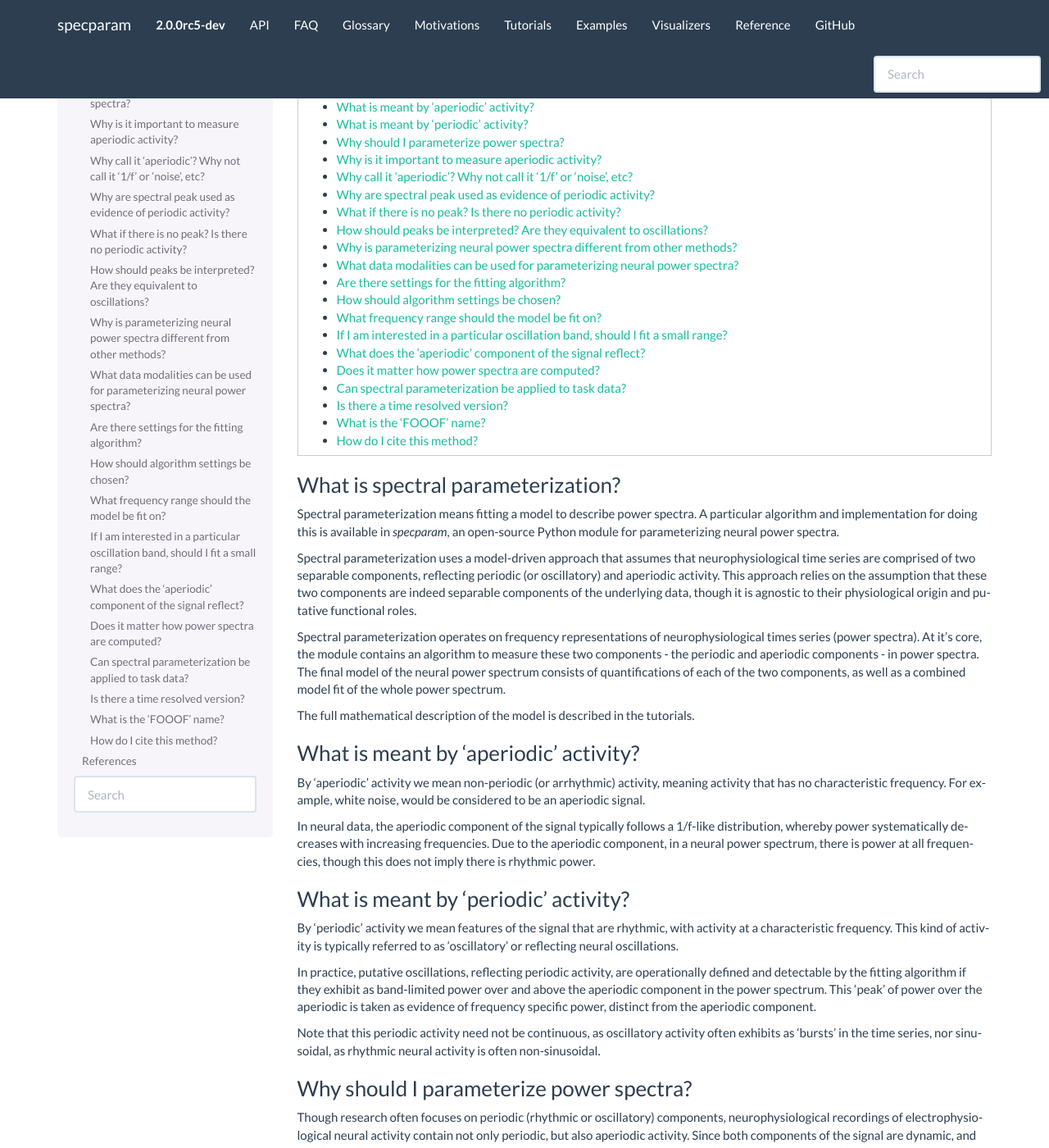
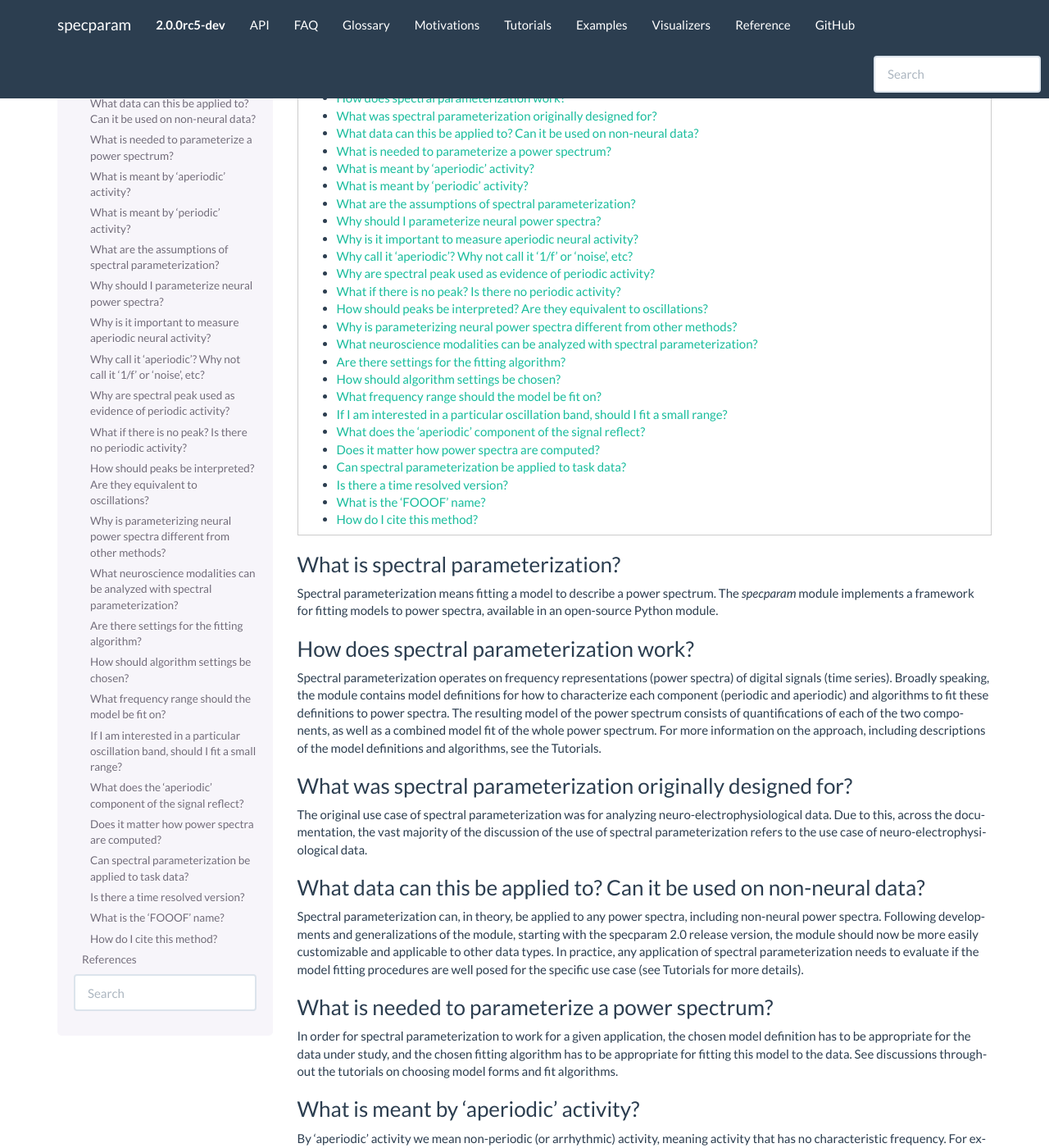
Before and after one commit to fooof-tools/fooof, a Sphinx documentation site: the page built from doc/faq.rst, in a window 1280 px wide and 1400 px high, scrolled down 196 px. Shown: the whole window at 82% size. Built offline with Sphinx 7.4.7, drawn with Linux system fonts in a browser that asks for light colours; pages that are not in the unit, such as notebooks, are missing from menus; some of the changed text lies outside the part shown.

Commit message:
update FAQ

```diff
--- a/doc/faq.rst
+++ b/doc/faq.rst
@@ -3,9 +3,8 @@ Frequently Asked Questions
 
 The following is a collection of frequently asked questions and answers about spectral parameterization.
 
-These answers focus on the ideas and concepts relating to parameterizing neural power spectra.
-
-For code related questions, check out the API listing, tutorials, and examples.
+The questions and answers here focus on the key ideas and concept relating to the approach.
+For code related questions and examples, check out the API listing and tutorials.
 
 Table of Contents
 -----------------
@@ -16,23 +15,46 @@ Table of Contents
 What is spectral parameterization?
 ~~~~~~~~~~~~~~~~~~~~~~~~~~~~~~~~~~
 
-Spectral parameterization means fitting a model to describe power spectra.
-A particular algorithm and implementation for doing this is available in `specparam`,
-an open-source Python module for parameterizing neural power spectra.
+Spectral parameterization means fitting a model to describe a power spectrum.
+The `specparam` module implements a framework for fitting models to power spectra,
+available in an open-source Python module.
 
-Spectral parameterization uses a model-driven approach that assumes that neurophysiological time
-series are comprised of two separable components, reflecting periodic (or oscillatory) and
-aperiodic activity. This approach relies on the assumption that these two components are indeed separable
-components of the underlying data, though it is agnostic to their physiological origin and
-putative functional roles.
+How does spectral parameterization work?
+~~~~~~~~~~~~~~~~~~~~~~~~~~~~~~~~~~~~~~~~
 
-Spectral parameterization operates on frequency representations of neurophysiological times
-series (power spectra). At it's core, the module contains an algorithm to measure these two
-components - the periodic and aperiodic components - in power spectra. The final model
-of the neural power spectrum consists of quantifications of each of the two components, as well as
-a combined model fit of the whole power spectrum.
+Spectral parameterization operates on frequency representations (power spectra) of digital
+signals (time series). Broadly speaking, the module contains model definitions for how to
+characterize each component (periodic and aperiodic) and algorithms to fit these definitions
+to power spectra. The resulting model of the power spectrum consists of quantifications of
+each of the two components, as well as a combined model fit of the whole power spectrum.
+For more information on the approach, including descriptions of the model definitions
+and algorithms, see the Tutorials.
 
-The full mathematical description of the model is described in the tutorials.
+What was spectral parameterization originally designed for?
+~~~~~~~~~~~~~~~~~~~~~~~~~~~~~~~~~~~~~~~~~~~~~~~~~~~~~~~~~~~
+
+The original use case of spectral parameterization was for analyzing
+neuro-electrophysiological data. Due to this, across the documentation,
+the vast majority of the discussion of the use of spectral parameterization
+refers to the use case of neuro-electrophysiological data.
+
+What data can this be applied to? Can it be used on non-neural data?
+~~~~~~~~~~~~~~~~~~~~~~~~~~~~~~~~~~~~~~~~~~~~~~~~~~~~~~~~~~~~~~~~~~~~
+
+Spectral parameterization can, in theory, be applied to any power spectra,
+including non-neural power spectra. Following developments and generalizations of the module,
+starting with the specparam 2.0 release version, the module should now be more easily
+customizable and applicable to other data types. In practice, any application of spectral
+parameterization needs to evaluate if the model fitting procedures are well posed
+for the specific use case (see Tutorials for more details).
+
+What is needed to parameterize a power spectrum?
+~~~~~~~~~~~~~~~~~~~~~~~~~~~~~~~~~~~~~~~~~~~~~~~~
+
+In order for spectral parameterization to work for a given application, the chosen
+model definition has to be appropriate for the data under study, and the chosen fitting
+algorithm has to be appropriate for fitting this model to the data. See discussions throughout
+the tutorials on choosing model forms and fit algorithms.
 
 What is meant by 'aperiodic' activity?
 ~~~~~~~~~~~~~~~~~~~~~~~~~~~~~~~~~~~~~~
@@ -58,12 +80,26 @@ and detectable by the fitting algorithm if they exhibit as band-limited power ov
 the aperiodic component in the power spectrum. This 'peak' of power over the aperiodic is taken as
 evidence of frequency specific power, distinct from the aperiodic component.
 
-Note that this periodic activity need not be continuous, as oscillatory activity often
-exhibits as 'bursts' in the time series, nor sinusoidal, as rhythmic neural activity is
-often non-sinusoidal.
+Note that, in the time domain, this periodic activity need not strictly be continuous nor
+completely sinusoidal, as variability in oscillatory activity is still typically reflected
+as peaks of power in the spectral domain.
 
-Why should I parameterize power spectra?
-~~~~~~~~~~~~~~~~~~~~~~~~~~~~~~~~~~~~~~~~
+For example, in neural data, oscillatory activity often exhibits as 'bursts' in the time series,
+which are often at least somewhat non-sinusoidal, which can still be seen as peaks in the power
+spectrum (though see notes on interpreting peaks of power).
+
+What are the assumptions of spectral parameterization?
+~~~~~~~~~~~~~~~~~~~~~~~~~~~~~~~~~~~~~~~~~~~~~~~~~~~~~~
+
+Spectral parameterization uses a model-driven approach that assumes that the data under study
+are comprised of two separately measure-able components, reflecting periodic (or oscillatory)
+and aperiodic activity. This approach therefore relies on the assumption that these two components
+are indeed separable components of the power spectrum as observed by the model. The model is
+broadly agnostic to the relationship(s) between the components, their origin(s) in the generative
+process that created the data, and their putative functional roles.
+
+Why should I parameterize neural power spectra?
+~~~~~~~~~~~~~~~~~~~~~~~~~~~~~~~~~~~~~~~~~~~~~~~
 
 Though research often focuses on periodic (rhythmic or oscillatory) components, neurophysiological
 recordings of electrophysiological neural activity contain not only periodic, but also aperiodic
@@ -90,8 +126,8 @@ For more discussion and examples of the conceptual and methodological factors th
 motivate parameterizing neural power spectra, see the
 `motivations page <https://fooof-tools.github.io/fooof/auto_motivations/index.html>`_
 
-Why is it important to measure aperiodic activity?
-~~~~~~~~~~~~~~~~~~~~~~~~~~~~~~~~~~~~~~~~~~~~~~~~~~
+Why is it important to measure aperiodic neural activity?
+~~~~~~~~~~~~~~~~~~~~~~~~~~~~~~~~~~~~~~~~~~~~~~~~~~~~~~~~~
 
 Aperiodic activity has long known to be present in neural data, but has been less of a
 research focus (as compared to periodic activity). Recent work has demonstrated
@@ -207,20 +243,22 @@ is a Python tool for analyzing neural oscillations and their waveform shape prop
 Why is parameterizing neural power spectra different from other methods?
 ~~~~~~~~~~~~~~~~~~~~~~~~~~~~~~~~~~~~~~~~~~~~~~~~~~~~~~~~~~~~~~~~~~~~~~~~
 
-There are many existing methods for analyzing periodic activity, and also other methods for
-analyzing aperiodic activity. Most existing methods are designed to measure one or the other
-signal component. Few methods attempt to explicitly separate and quantify both the periodic
-and aperiodic components of the signal. This combined approach is a key factor that we
-consider to be important for getting the measurements to work well. By jointly measuring
-both components, the method is more capable of quantifying which aspects of the data
-are changing and in what ways.
+Within neuroscience, there are many existing methods for analyzing periodic activity,
+and also other methods for analyzing aperiodic activity. Historically, fewer methods have
+been developed that attempt to explicitly separate and quantify both the periodic and
+aperiodic components of the signal. As such, at the time of the original development of specparam,
+most existing methods were designed to measure one pre-specified signal component
+(periodic or aperiodic). Using the combined approach of spectral parameterization (considering
+and measuring both components together) is therefore a key factor that is different from
+many other approaches. The goal is that by jointly measuring both components, the method should be
+more capable of quantifying which aspects of the data are changing and in what ways.
 
-More in depth analyses of the properties of the fitting algorithm, and systematic comparisons
-with other methods (through simulations) are are also ongoing, to clarify when and how
-this approach compares to different methods.
+Since the original development of the method, there has been significant development of other
+methods (partially summarized here: [7_]) and work comparing between different methods.
+Check the current literature for more discussion of these topics.
 
-What data modalities can be used for parameterizing neural power spectra?
-~~~~~~~~~~~~~~~~~~~~~~~~~~~~~~~~~~~~~~~~~~~~~~~~~~~~~~~~~~~~~~~~~~~~~~~~~
+What neuroscience modalities can be analyzed with spectral parameterization?
+~~~~~~~~~~~~~~~~~~~~~~~~~~~~~~~~~~~~~~~~~~~~~~~~~~~~~~~~~~~~~~~~~~~~~~~~~~~~
 
 The power spectrum model can theoretically be applied to power spectra derived from any
 electrophysiological or magnetophysiological signal of neural origin. In practice, this
@@ -369,15 +407,18 @@ one or the other might be more appropriate.
 Is there a time resolved version?
 ~~~~~~~~~~~~~~~~~~~~~~~~~~~~~~~~~
 
-Since it operates on frequency representations (power spectra) the power spectrum model is not,
-by construction, a time resolved method.
+Yes, as of the specparam 2.0 version, the module includes functionality to fit models across
+time (across spectrograms).
 
-However, similar to other frequency estimation approaches that are used in a time-resolved manner,
-it can, in theory, be applied in a sliding window fashion. This approach could be used to estimate
-spectral features across time, somewhat analogous to a spectrogram.
+Note that as it operates in the frequency domain, in order to be able to analyze data over time,
+the model is applied to individual windows over data, whereby each window reflects a time-segment
+of data. By fitting models across a series of windows, spectral parameterization results
+can be examined across time (across windows). In doing so, it is therefore important to
+consider the spectral estimation, in terms of key details such as window size, method of
+estimation, window overlap, etc, in order to make sure the models are well fit and to
+appropriately interpret the results.
 
-This functionality is not currently available or described in the current module, but is a focus
-off current work. We hope to add information, guidelines, and tooling to do this once this soon.
+See more information on this functionality in the tutorials.
 
 What is the 'FOOOF' name?
 ~~~~~~~~~~~~~~~~~~~~~~~~~
@@ -388,6 +429,13 @@ This was a working title for the project that stuck as the name of the code and
 we have moved away from using these terms in the module and algorithm, now preferring terms such
 as 'periodic' and 'aperiodic' activity, the module has been renamed to the more general name
 of 'spectral parameterization'.
+
+In addition, the generalizability of the approach has changed with the different versions of the
+code. The `fooof` versions of the module can be though of as implementing a particular model
+definition and specific algorithm for parameterizing neural power spectra. By comparison, the
+`specparam`  versions of the module are designed to enable flexible model definition and application
+to power spectra across different contexts (while still also including the original
+specific functionality from fooof).
 
 How do I cite this method?
 ~~~~~~~~~~~~~~~~~~~~~~~~~~
@@ -424,3 +472,8 @@ References
 - [6_] He (2014). Scale-free Brain Activity: Past, Present and Future. DOI: 10.1016/j.tics.2014.04.003
 
 .. _6 : https://doi.org/10.1016/j.tics.2014.04.003
+
+- [7_] Donoghue & Watrous (2023). How Can We Differentiate Narrow-Band Oscillations from Aperiodic Activity?
+  DOI: 10.1007/978-3-031-20910-9_22
+
+.. _7 : https://doi.org/10.1007/978-3-031-20910-9_22
```
